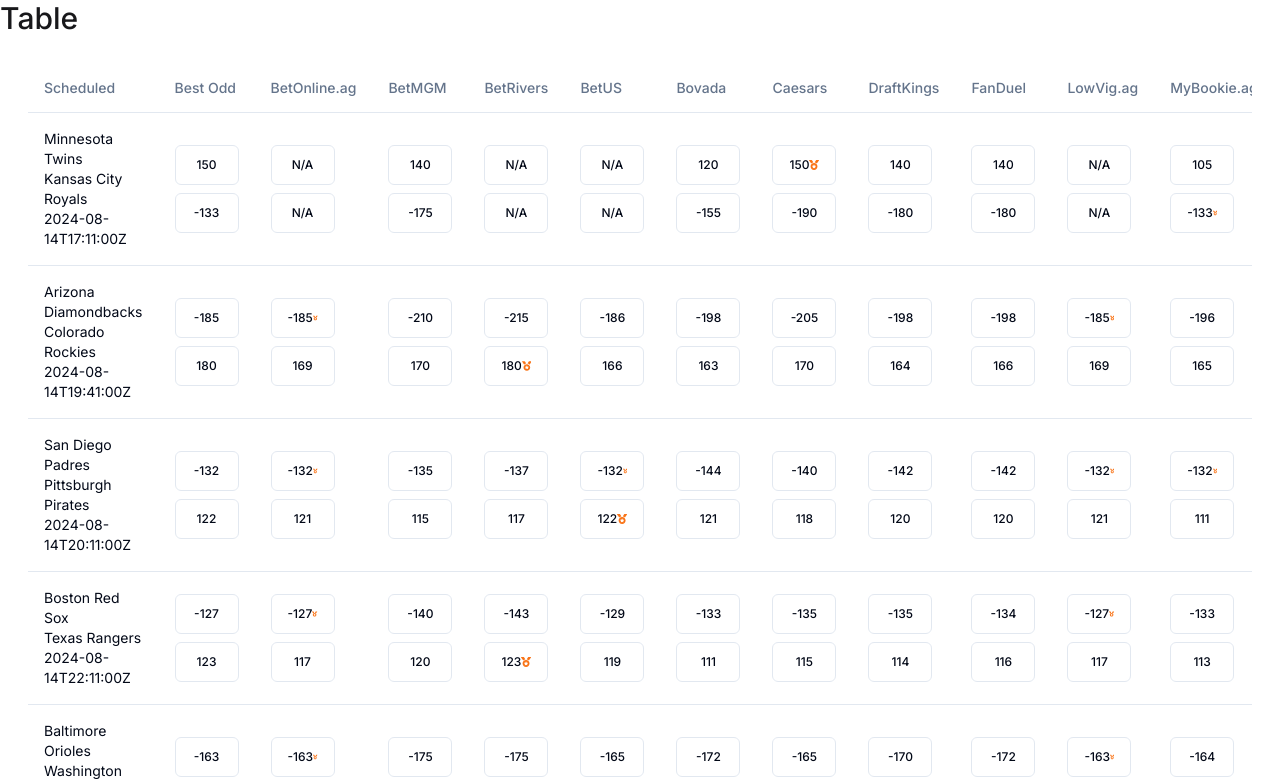
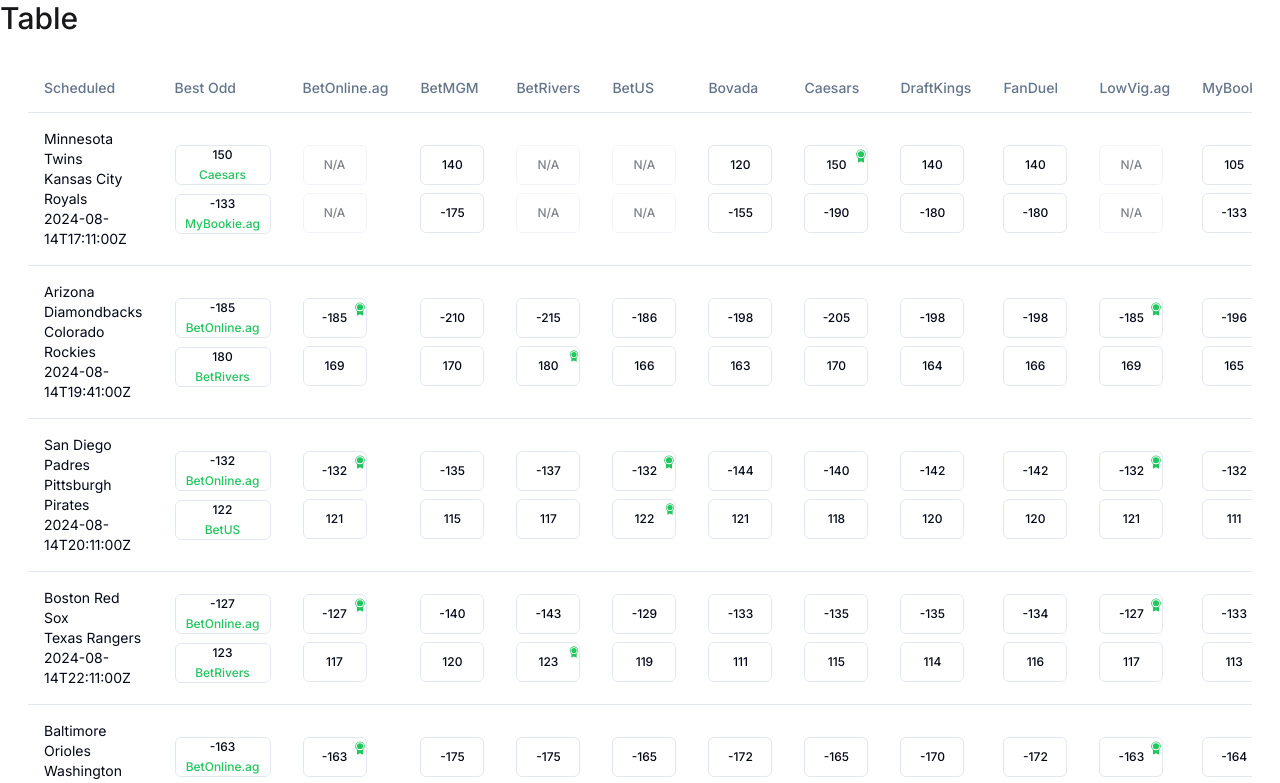
Before and after one commit to claudiobarsante/poc-betting-table, a Next.js app: page / in a window 1280 px wide. Shown: the top 783 px of the page. Built offline with nearby package versions, Linux system fonts and the light colour scheme.

Commit message:
refactor: best odd badge

```diff
--- a/app/table-body.tsx
+++ b/app/table-body.tsx
@@ -1,6 +1,7 @@
 import { Button } from '@/components/ui/button';
 import { TableCell, TableRow } from '@/components/ui/table';
-import { FaMedal } from 'react-icons/fa';
+import classnames from 'classnames';
+import { PiMedalFill } from 'react-icons/pi';
 import { bookmakerMap } from './bookmaker-map';
 
 type Game = {
@@ -94,14 +95,32 @@
                 <TableCell key="best">
                     <div className="flex flex-col items-start gap-2">
                         <div>
-                            <Button variant="outline" className="w-16 text-xs">
-                                {maxOddHomeTeam.price}
+                            <Button variant="outline" className="w-24 text-xs">
+                                <div className="flex flex-col items-center gap-1">
+                                    <p>{maxOddHomeTeam.price}</p>
+                                    <p className="text-xs text-green-500">
+                                        {
+                                            bookmakerMap[
+                                                maxOddHomeTeam.bookmakerKey
+                                            ]
+                                        }
+                                    </p>
+                                </div>
                             </Button>
                             {/* <span>{maxOddHomeTeam.bookmakerKey}</span> */}
                         </div>
                         <div>
-                            <Button variant="outline" className="w-16 text-xs">
-                                {maxOddAwayTeam.price}
+                            <Button variant="outline" className="w-24 text-xs">
+                                <div className="flex flex-col items-center gap-1">
+                                    <p>{maxOddAwayTeam.price}</p>
+                                    <p className="text-xs text-green-500">
+                                        {
+                                            bookmakerMap[
+                                                maxOddAwayTeam.bookmakerKey
+                                            ]
+                                        }
+                                    </p>
+                                </div>
                             </Button>
                             {/* <span>{maxOddAwayTeam.bookmakerKey}</span> */}
                         </div>
@@ -110,28 +129,35 @@
                 {cells.map((cell) => (
                     <TableCell key={cell.bookmakerKey}>
                         <div className="flex flex-col items-start gap-2">
-                            <div>
+                            <div className="relative">
                                 <Button
                                     variant="outline"
-                                    className="w-16 text-xs"
+                                    className={classnames('w-16 text-xs', {
+                                        'cursor-not-allowed opacity-50':
+                                            !cell.homeTeamPrice
+                                    })}
+                                    disabled={!cell.homeTeamPrice}
                                 >
                                     {cell.homeTeamPrice || 'N/A'}
-                                    {cell.homeTeamPrice ===
-                                        maxOddHomeTeam.price && (
-                                        <FaMedal className="text-orange-500" />
-                                    )}
                                 </Button>
-                                {/* <span>{cell.homeTeamPrice || 'N/A'}</span> */}
+                                {cell.homeTeamPrice ===
+                                    maxOddHomeTeam.price && (
+                                    <PiMedalFill className="absolute right-0 top-1 text-green-500" />
+                                )}
                             </div>
-                            <div>
+                            <div className="relative">
                                 <Button
                                     variant="outline"
-                                    className="w-16 text-xs"
+                                    className={classnames('w-16 text-xs', {
+                                        'cursor-not-allowed opacity-50':
+                                            !cell.homeTeamPrice
+                                    })}
+                                    disabled={!cell.homeTeamPrice}
                                 >
                                     {cell.awayTeamPrice || 'N/A'}{' '}
                                     {cell.awayTeamPrice ===
                                         maxOddAwayTeam.price && (
-                                        <FaMedal className="text-orange-500" />
+                                        <PiMedalFill className="absolute right-0 top-1 text-green-500" />
                                     )}
                                 </Button>
                                 {/* <span>{cell.awayTeamPrice || 'N/A'}</span> */}
```
